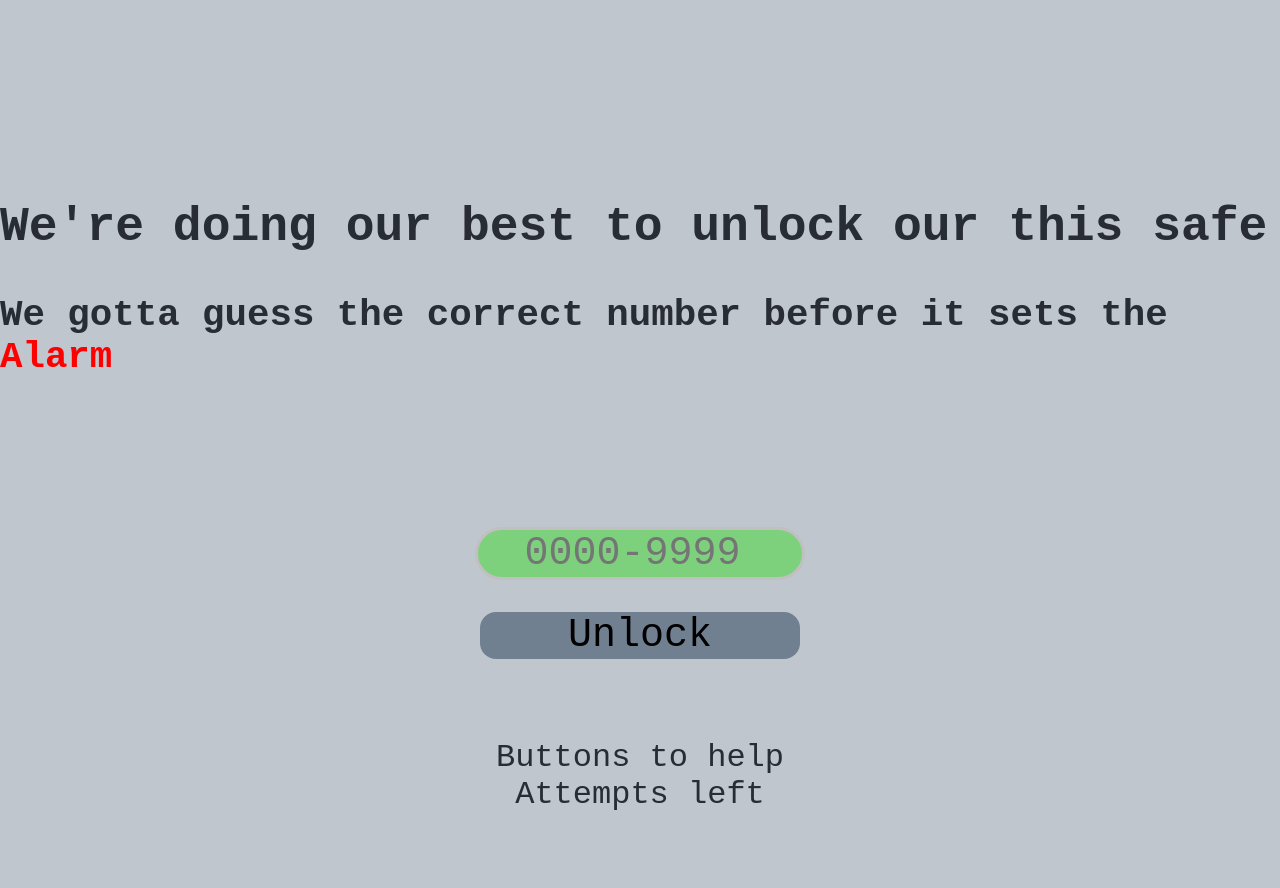
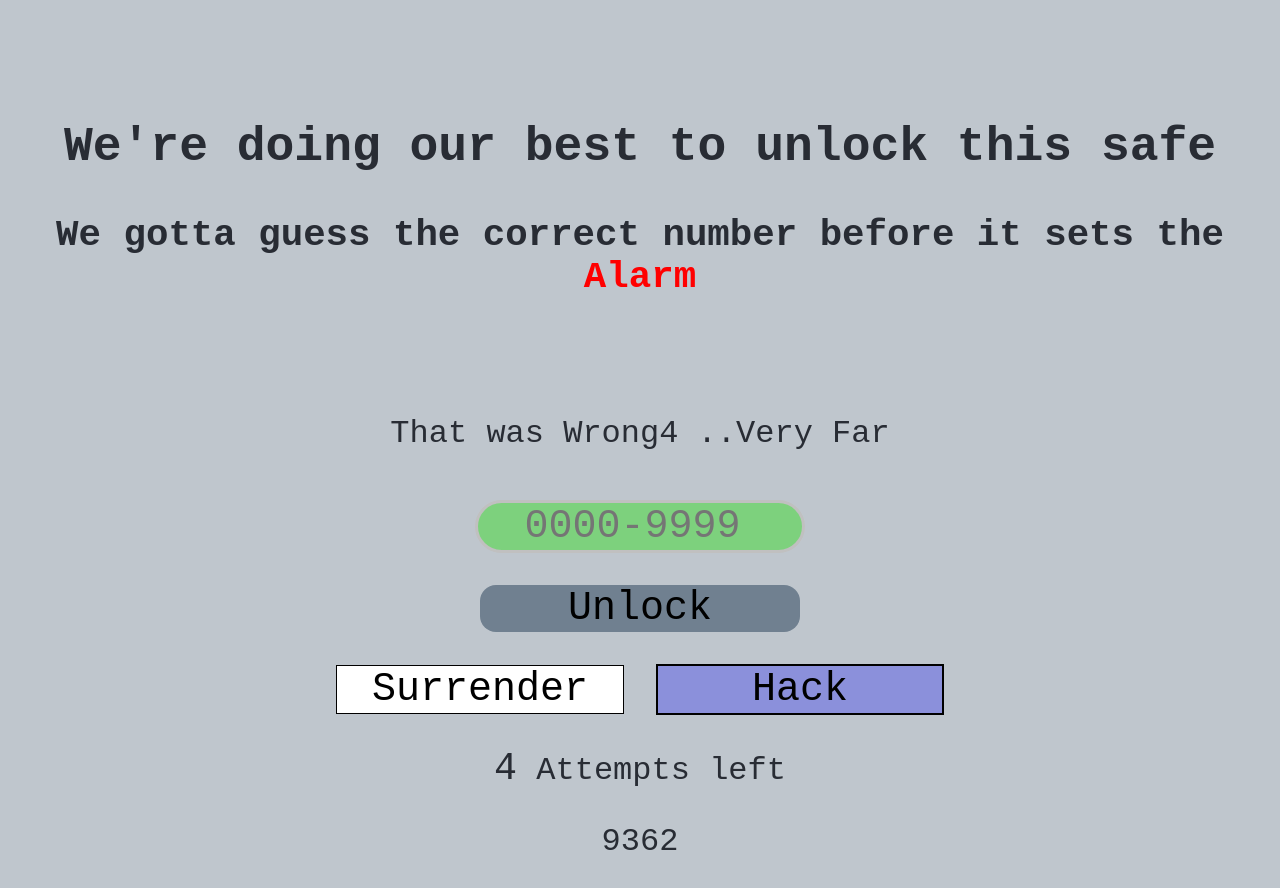
Before and after one commit to msdalmajdi/guessthat, a React (Create React App) app: page / in a window 1280 px wide. Both pictures are taken after a click on the button "Unlock". Shown: the top 888 px of the page. Before the commit the page ends 813 px from the top, so only its background shows below. Built offline with nearby package versions, Linux system fonts and the light colour scheme.

Commit message:
FINISHED but missing realistic random numbers

```diff
--- a/src/App.css
+++ b/src/App.css
@@ -37,6 +37,9 @@
   }
 }
 
+.hide{
+  display: none;
+}
 body{
   background-color: #BFC6CD;
   color:#282c34;
@@ -48,16 +51,25 @@ body{
   justify-content: center;
   align-items: center;
   flex-direction: column;
-  margin-top: 10rem;
+  margin-top: 5rem;
 }
 
 .intro{
-  padding-bottom: 2rem;
+  text-align: center;
+  padding: 0 1rem 2rem 1rem;
 }
 .alarm-warning{
   color:red;
 }
-
+.money-lightup{
+  color:green;
+  font-size: larger;
+}
+.prison-img{
+  width:50%;
+  border: black solid 2px;
+  border-radius: 1%;
+}
 
 .entry{
   display: flex;
@@ -65,8 +77,8 @@ body{
   align-items: center;
   flex-direction: column;
 
-  margin: 2rem;
-  padding:2rem;
+  margin: -1rem 0 0 0 ;
+  padding:2rem 2rem 0 2rem;
   width: 50%;
 }
 
@@ -97,3 +109,65 @@ body{
   border: transparent;
   border-radius: 1rem;
 }
+
+.helps{
+  display: flex;
+  align-items: center;
+  justify-content: center;
+  flex-direction: column;
+
+
+  padding:0 1rem 1rem 1rem;
+}
+.help-btns{
+
+  display: flex;
+  align-items: center;
+  justify-content: center;
+  flex-direction: row;
+  width:40rem;
+}
+
+.hacks-nums{
+  display: flex;
+  align-items: center;
+  justify-content: center;
+  flex-direction: row;
+}
+.hack-number{
+  text-align: center;
+  margin:1rem;
+  background-color: rgb(125, 209, 125);
+  border: 3px solid black;
+  width:8rem;
+}
+.surrender-btn{
+  margin:1rem;
+  width: 50%;
+
+  font-size: 40px;
+  font-family: 'Courier New', monospace;
+
+  color:black;
+  background-color: white;
+  border: solid 1px black;
+}
+.hack-btn{
+  margin:1rem;
+  width: 50%;
+
+  font-size: 40px;
+  font-family: 'Courier New', monospace;
+
+  color:black;
+  background-color: rgba(0, 0, 255, 0.274);
+  border: solid 2px black;
+
+}
+
+.keepers{
+
+}
+.attempts-span{
+  font-size: larger;
+}
--- a/src/App.js
+++ b/src/App.js
@@ -3,15 +3,34 @@ import "./App.css";
 import Intro from "./components/Intro";
 import Entry from "./components/Entry";
 import Helps from "./components/Helps";
+import Keepers from "./components/Keepers";
+import { useState } from "react";
+
+const secretNumber = Math.floor(Math.random() * 10000);
 
 function App() {
+  const [situation, setSituation] = useState(0); // 0 playing, 1 won, 2 lose
+  const [attempts, setAttempts] = useState(5);
+  const [helpy, setHelpy] = useState(0);
   return (
     <div className="container">
-      <Intro />
-      <div className="wrong"></div>
-      <Entry />
-      <Helps />
-      <div className="keepers">{} Attempts left</div>
+      <Intro situation={situation} />
+      <Entry
+        secretNumber={secretNumber}
+        situation={situation}
+        setSituation={setSituation}
+        attempts={attempts}
+        setAttempts={setAttempts}
+        setHelpy={setHelpy}
+      />
+      <Helps
+        situation={situation}
+        setSituation={setSituation}
+        helpy={helpy}
+        setHelpy={setHelpy}
+      />
+      <Keepers situation={situation} attempts={attempts} />
+      <p>{secretNumber}</p>
     </div>
   );
 }
--- /dev/null
+++ b/src/components/Correctness.js
@@ -0,0 +1,24 @@
+function Correctness({ secretNumber, attempts, lastGuess }) {
+  const lastGuessCorrectness = (secretNumber, lastGuess) => {
+    if (Math.abs(secretNumber - lastGuess) > 1000) {
+      return "Very Far";
+    }
+    if (Math.abs(secretNumber - lastGuess) > 100) {
+      return "Almost";
+    }
+    if (Math.abs(secretNumber - lastGuess) > 0) {
+      return "Extremely Close";
+    }
+  };
+  if (attempts === 5) {
+    return <></>;
+  } else {
+    return (
+      <p>
+        That was Wrong{attempts} ..
+        {lastGuessCorrectness(secretNumber, lastGuess)}
+      </p>
+    );
+  }
+}
+export default Correctness;
--- a/src/components/Entry.js
+++ b/src/components/Entry.js
@@ -1,29 +1,65 @@
-const secretNumber = Math.floor(Math.random() * 10000);
-
+import { useState } from "react";
+import Correctness from "./Correctness";
+function Entry({
+  secretNumber,
+  situation,
+  setSituation,
+  setAttempts,
+  attempts,
+  setHelpy,
+}) {
   const guess = (theGuess) => {
-  if (theGuess === secretNumber) {
+    if (theGuess >= 10000 || theGuess < 0) {
+      alert("Enter a valid guess");
+      return; // we are checking here if the guess is within correct requirements
+    }
+    setHelpy(0);
+    if (theGuess == secretNumber) {
+      //if the guess is correct you situation is set to 1 which translates to win
       alert(`Correct`);
+      setSituation(1);
     } else {
-    alert(`${theGuess} is not equal to ${secretNumber}`);
+      // if the guess is wrong, an attempt is consumed, it also hides the helps if its shown
+      attemptUsed(attempts);
+      setLastGuess(theGuess);
+      if (attempts === 1) {
+        setSituation(2);
+      }
     }
   };
-const Entry = () => {
+
+  const attemptUsed = (x) => {
+    setAttempts(x - 1);
+  };
+
+  const [theGuess, setTheGuess] = useState(""); // this is for the input
+  const [lastGuess, setLastGuess] = useState("");
+
+  if (situation === 0) {
+    // playing
     return (
       <div className="entry">
+        <Correctness
+          lastGuess={lastGuess}
+          secretNumber={secretNumber}
+          attempts={attempts}
+        />
         <input
           id="guess"
           type="number"
           className="guess-field"
           placeholder="0000-9999"
+          onChange={(event) => setTheGuess(event.target.value)}
         ></input>
-      <button
-        className="unlock-button"
-        onClick={() => guess(document.getElementById("guess").value)}
-      >
+        <button className="unlock-button" onClick={() => guess(theGuess)}>
           Unlock
         </button>
       </div>
     );
-};
+  } else {
+    // won or lost
+    return <></>;
+  }
+}
 
 export default Entry;
--- /dev/null
+++ b/src/components/Hacks.js
@@ -0,0 +1,18 @@
+import OneHack from "./OneHack";
+function Hacks({ helpy, secretNumber }) {
+  const randomHacks = (secretNumber) => {
+    let hacksArray = [];
+
+    for (let i = 0; i < 5; i++) {
+      hacksArray.push(Math.floor(Math.random() * 10000));
+    }
+    let hacksDivs = hacksArray.map((number) => <OneHack number={number} />);
+    return hacksDivs;
+  };
+  if (helpy === 0) {
+    return <></>;
+  } else {
+    return <div className="hacks-nums">{randomHacks(secretNumber)}</div>;
+  }
+}
+export default Hacks;
--- a/src/components/Helps.js
+++ b/src/components/Helps.js
@@ -1,5 +1,25 @@
-const Helps = () => {
-  return <div className="helps">Buttons to help</div>;
-};
+import { useState } from "react";
+import Hacks from "./Hacks";
+function Helps({ situation, setSituation, helpy, setHelpy, secretNumber }) {
+  if (situation == 0) {
+    // as the game continues
+    return (
+      <div className="helps">
+        <div className="help-btns">
+          <button className="surrender-btn" onClick={() => setSituation(2)}>
+            Surrender
+          </button>
+          <button className="hack-btn" onClick={() => setHelpy(1)}>
+            Hack
+          </button>
+        </div>
+        <Hacks helpy={helpy} secretNumber={secretNumber} />
+      </div>
+    );
+  } else {
+    // if the game is won or lost ** other states
+    return <></>;
+  }
+}
 
 export default Helps;
--- a/src/components/Intro.js
+++ b/src/components/Intro.js
@@ -1,13 +1,32 @@
-const Intro = () => {
+function Intro({ situation }) {
+  if (situation == 0) {
     return (
       <div className="intro">
-      <h2>We're doing our best to unlock our this safe</h2>
+        <h2>We're doing our best to unlock this safe</h2>
         <h3>
           We gotta guess the correct number before it sets the
           <span className="alarm-warning"> Alarm</span>
         </h3>
       </div>
     );
-};
+  } else if (situation == 1) {
+    return (
+      <div className="intro">
+        <h2>Congratulations</h2>
+        <h3>
+          You are now <span className="money-lightup">$1,000,000</span> richer!
+        </h3>
+      </div>
+    );
+  } else if (situation == 2) {
+    return (
+      <div className="intro">
+        <h2>This is so sad</h2>
+        <h3>Welcome to prison, you should've been a better thief</h3>
+        <img className="prison-img" src="./prison.jpg" alt="your place"></img>
+      </div>
+    );
+  }
+}
 
 export default Intro;
--- /dev/null
+++ b/src/components/Keepers.js
@@ -0,0 +1,13 @@
+function Keepers({ situation, attempts }) {
+  if (situation === 0) {
+    return (
+      <div className="keepers">
+        <span className="attempts-span">{attempts}</span> Attempts left
+      </div>
+    );
+  } else {
+    return <></>;
+  }
+}
+
+export default Keepers;
--- /dev/null
+++ b/src/components/OneHack.js
@@ -0,0 +1,4 @@
+function OneHack({ number }) {
+  return <div className="hack-number">{number}</div>;
+}
+export default OneHack;
```
Also changed, not shown: public/prison.jpg (added). Lines whose indentation alone changed are shown as unchanged.
